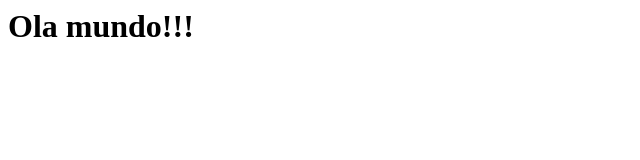
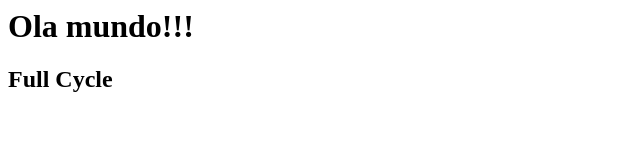
Before and after one commit to LourencoNeto/fullcycle-git-code-review, a plain HTML site: page index.html in a window 1280 px wide. Shown: the whole page, without its empty margins (0-640 px from the left). Drawn offline with Linux system fonts and the light colour scheme.

Commit message:
First commit

```diff
--- a/index.html
+++ b/index.html
@@ -1 +1,2 @@
 <h1>Ola mundo!!!</h1>
+<h2>Full Cycle</h2>
```
